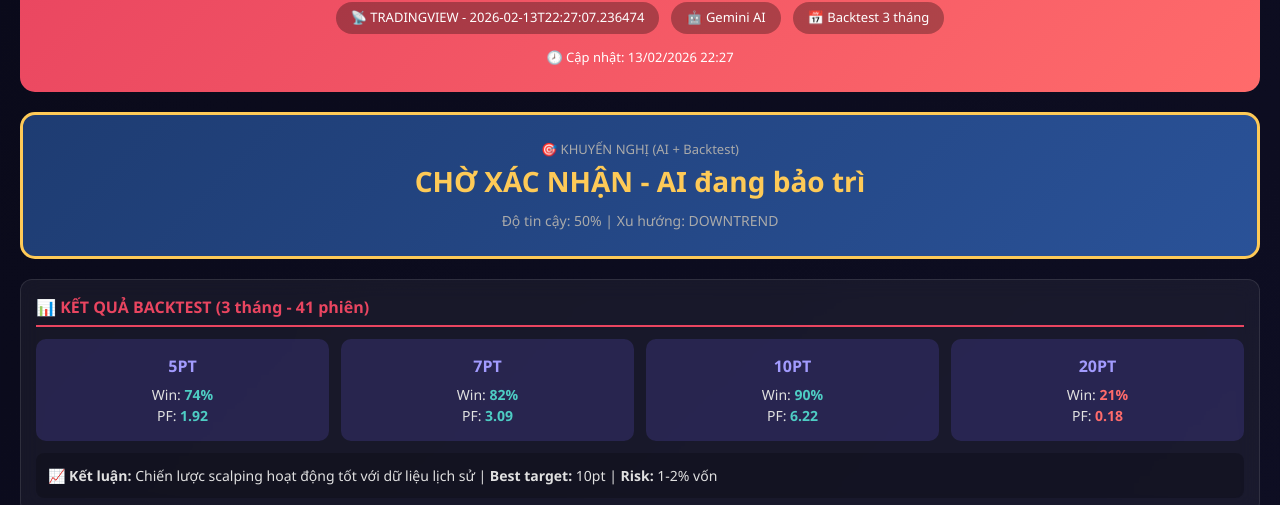
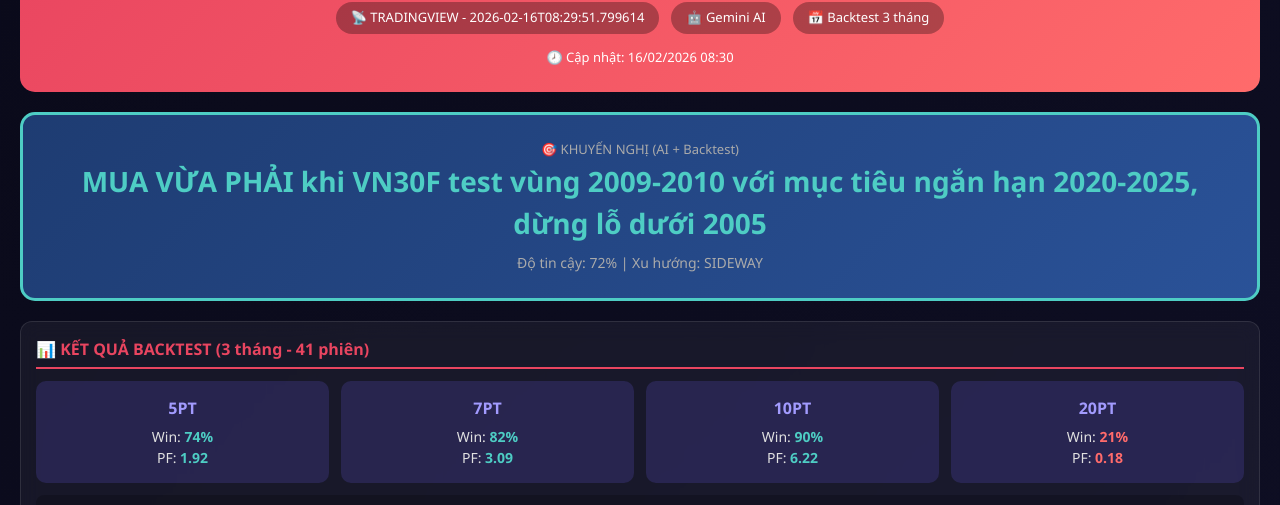
Before and after one commit to quangnvibc58-oss/phai-sinh-reports, a plain HTML site: page report.html in a window 1280 px wide. Shown: the part 97-602 px from the top of the page. Drawn offline with Linux system fonts and the light colour scheme.

Commit message:
📊 Update report: 2026-02-16 08:31

```diff
--- a/report.html
+++ b/report.html
@@ -2,7 +2,7 @@
 <html>
 <head>
     <meta charset="utf-8">
-    <title>Chiến lược Phái sinh - Quang | 13/02/2026</title>
+    <title>Chiến lược Phái sinh - Quang | 16/02/2026</title>
     <style>
         * { margin: 0; padding: 0; box-sizing: border-box; }
         body {
@@ -62,13 +62,13 @@
 
         .action-box {
             background: linear-gradient(135deg, #1e3c72 0%, #2a5298 100%);
-            border: 3px solid #feca57;
+            border: 3px solid #4ecdc4;
             border-radius: 15px;
             padding: 25px;
             margin-bottom: 20px;
             text-align: center;
         }
-        .action-title { font-size: 28px; font-weight: bold; color: #feca57; } /* Increased from 24px */
+        .action-title { font-size: 28px; font-weight: bold; color: #4ecdc4; } /* Increased from 24px */
         .confidence { font-size: 14px; color: #aaa; margin-top: 8px; } /* Increased from 12px */
 
         .signal {
@@ -250,20 +250,20 @@
         <div class="header">
             <h1>📊 CHIẾN LƯỢC PHÁI SINH - QUANG</h1>
             <div>
-                <span class="data-badge">📡 TRADINGVIEW - 2026-02-13T22:27:07.236474</span>
+                <span class="data-badge">📡 TRADINGVIEW - 2026-02-16T08:29:51.799614</span>
                 <span class="ai-badge">🤖 Gemini AI</span>
                 <span class="ai-badge">📅 Backtest 3 tháng</span>
             </div>
             <div style="margin-top: 10px; font-size: 13px;">
-                🕗 Cập nhật: 13/02/2026 22:27
+                🕗 Cập nhật: 16/02/2026 08:30
             </div>
         </div>
 
         <!-- Action Recommendation -->
         <div class="action-box">
             <div style="font-size: 13px; color: #aaa;">🎯 KHUYẾN NGHỊ (AI + Backtest)</div>
-            <div class="action-title">CHỜ XÁC NHẬN - AI đang bảo trì</div>
-            <div class="confidence">Độ tin cậy: 50% | Xu hướng: DOWNTREND</div>
+            <div class="action-title">MUA VỪA PHẢI khi VN30F test vùng 2009-2010 với mục tiêu ngắn hạn 2020-2025, dừng lỗ dưới 2005</div>
+            <div class="confidence">Độ tin cậy: 72% | Xu hướng: SIDEWAY</div>
         </div>
 
         <!-- Backtest Results -->
@@ -307,7 +307,7 @@
                     -10.5 (-0.52%)
                 </div>
                 <div style="margin-top: 8px;">
-                    <span class="signal signal-sell">DOWNTREND</span>
+                    <span class="signal signal-neutral">SIDEWAY</span>
                 </div>
             </div>
 
@@ -742,7 +742,7 @@
             <div style="background: rgba(0,0,0,0.2); padding: 10px; border-radius: 8px; margin-bottom: 15px; font-size: 12px;">
                 <div style="display: flex; flex-wrap: wrap; gap: 15px;">
                     <span>📡 <b>Nguồn:</b> Local Database (Cached)</span>
-                    <span>📅 <b>Ngày dữ liệu:</b> 2026-02-13</span>
+                    <span>📅 <b>Ngày dữ liệu:</b> 2026-02-16</span>
                     <span>🕐 <b>Cập nhật:</b> N/A</span>
                     <span>💹 <b>Đơn vị:</b> Tỷ VND</span>
                 </div>
@@ -935,7 +935,7 @@
             <h2>👁️ CỔ PHIẾU ĐÁNG CHÚ Ý (VN30 - 30 mã)</h2>
             <div style="background: rgba(0,0,0,0.2); padding: 10px; border-radius: 8px; margin-bottom: 15px; font-size: 12px;">
                 <span>📡 <b>Nguồn:</b> TradingView (Real-time)</span> |
-                <span>📅 <b>Cập nhật:</b> 2026-02-13T22:27:07.236474</span> |
+                <span>📅 <b>Cập nhật:</b> 2026-02-16T08:29:51.799614</span> |
                 <span>💡 <b>Hướng dẫn:</b> Cuộn xuống để xem tất cả • Click vào mỗi CP để xem chi tiết</span>
             </div>
             <div style="max-height: 800px; overflow-y: auto; padding-right: 5px; scrollbar-width: thin; scrollbar-color: #4ecdc4 rgba(0,0,0,0.3);">
@@ -1004,7 +1004,7 @@
                             <div style="font-size: 13px;">Đang phân tích...</div>
                         </div>
 
-                        <div style="font-size: 10px; color: #666; margin-top: 8px; text-align: right;">📡 TradingView - 2026-02-13T22:27:07.236474</div>
+                        <div style="font-size: 10px; color: #666; margin-top: 8px; text-align: right;">📡 TradingView - 2026-02-16T08:29:51.799614</div>
                     </div>
                 </div>
                 <div class="stock-card-expandable" style="border-color: #ff6b6b">
@@ -1071,7 +1071,7 @@
                             <div style="font-size: 13px;">Đang phân tích...</div>
                         </div>
 
-                        <div style="font-size: 10px; color: #666; margin-top: 8px; text-align: right;">📡 TradingView - 2026-02-13T22:27:07.236474</div>
+                        <div style="font-size: 10px; color: #666; margin-top: 8px; text-align: right;">📡 TradingView - 2026-02-16T08:29:51.799614</div>
                     </div>
                 </div>
                 <div class="stock-card-expandable" style="border-color: #4ecdc4">
@@ -1138,7 +1138,7 @@
                             <div style="font-size: 13px;">Đang phân tích...</div>
                         </div>
 
-                        <div style="font-size: 10px; color: #666; margin-top: 8px; text-align: right;">📡 TradingView - 2026-02-13T22:27:07.236474</div>
+                        <div style="font-size: 10px; color: #666; margin-top: 8px; text-align: right;">📡 TradingView - 2026-02-16T08:29:51.799614</div>
                     </div>
                 </div>
                 <div class="stock-card-expandable" style="border-color: #4ecdc4">
@@ -1205,7 +1205,7 @@
                             <div style="font-size: 13px;">Đang phân tích...</div>
                         </div>
 
-                        <div style="font-size: 10px; color: #666; margin-top: 8px; text-align: right;">📡 TradingView - 2026-02-13T22:27:07.236474</div>
+                        <div style="font-size: 10px; color: #666; margin-top: 8px; text-align: right;">📡 TradingView - 2026-02-16T08:29:51.799614</div>
                     </div>
                 </div>
                 <div class="stock-card-expandable" style="border-color: #ff6b6b">
@@ -1272,7 +1272,7 @@
                             <div style="font-size: 13px;">Đang phân tích...</div>
                         </div>
 
-                        <div style="font-size: 10px; color: #666; margin-top: 8px; text-align: right;">📡 TradingView - 2026-02-13T22:27:07.236474</div>
+                        <div style="font-size: 10px; color: #666; margin-top: 8px; text-align: right;">📡 TradingView - 2026-02-16T08:29:51.799614</div>
                     </div>
                 </div>
                 <div class="stock-card-expandable" style="border-color: #4ecdc4">
@@ -1339,7 +1339,7 @@
                             <div style="font-size: 13px;">Đang phân tích...</div>
                         </div>
 
-                        <div style="font-size: 10px; color: #666; margin-top: 8px; text-align: right;">📡 TradingView - 2026-02-13T22:27:07.236474</div>
+                        <div style="font-size: 10px; color: #666; margin-top: 8px; text-align: right;">📡 TradingView - 2026-02-16T08:29:51.799614</div>
                     </div>
                 </div>
                 <div class="stock-card-expandable" style="border-color: #4ecdc4">
@@ -1406,7 +1406,7 @@
                             <div style="font-size: 13px;">Đang phân tích...</div>
                         </div>
 
-                        <div style="font-size: 10px; color: #666; margin-top: 8px; text-align: right;">📡 TradingView - 2026-02-13T22:27:07.236474</div>
+                        <div style="font-size: 10px; color: #666; margin-top: 8px; text-align: right;">📡 TradingView - 2026-02-16T08:29:51.799614</div>
                     </div>
                 </div>
                 <div class="stock-card-expandable" style="border-color: #4ecdc4">
@@ -1473,7 +1473,7 @@
                             <div style="font-size: 13px;">Đang phân tích...</div>
                         </div>
 
-                        <div style="font-size: 10px; color: #666; margin-top: 8px; text-align: right;">📡 TradingView - 2026-02-13T22:27:07.236474</div>
+                        <div style="font-size: 10px; color: #666; margin-top: 8px; text-align: right;">📡 TradingView - 2026-02-16T08:29:51.799614</div>
                     </div>
                 </div>
                 <div class="stock-card-expandable" style="border-color: #4ecdc4">
@@ -1540,7 +1540,7 @@
                             <div style="font-size: 13px;">Đang phân tích...</div>
                         </div>
 
-                        <div style="font-size: 10px; color: #666; margin-top: 8px; text-align: right;">📡 TradingView - 2026-02-13T22:27:07.236474</div>
+                        <div style="font-size: 10px; color: #666; margin-top: 8px; text-align: right;">📡 TradingView - 2026-02-16T08:29:51.799614</div>
                     </div>
                 </div>
                 <div class="stock-card-expandable" style="border-color: #4ecdc4">
@@ -1607,7 +1607,7 @@
                             <div style="font-size: 13px;">Đang phân tích...</div>
                         </div>
 
-                        <div style="font-size: 10px; color: #666; margin-top: 8px; text-align: right;">📡 TradingView - 2026-02-13T22:27:07.236474</div>
+                        <div style="font-size: 10px; color: #666; margin-top: 8px; text-align: right;">📡 TradingView - 2026-02-16T08:29:51.799614</div>
                     </div>
                 </div>
                 <div class="stock-card-expandable" style="border-color: #4ecdc4">
@@ -1674,7 +1674,7 @@
                             <div style="font-size: 13px;">Đang phân tích...</div>
                         </div>
 
-                        <div style="font-size: 10px; color: #666; margin-top: 8px; text-align: right;">📡 TradingView - 2026-02-13T22:27:07.236474</div>
+                        <div style="font-size: 10px; color: #666; margin-top: 8px; text-align: right;">📡 TradingView - 2026-02-16T08:29:51.799614</div>
                     </div>
                 </div>
                 <div class="stock-card-expandable" style="border-color: #ff6b6b">
@@ -1741,7 +1741,7 @@
                             <div style="font-size: 13px;">Đang phân tích...</div>
                         </div>
 
-                        <div style="font-size: 10px; color: #666; margin-top: 8px; text-align: right;">📡 TradingView - 2026-02-13T22:27:07.236474</div>
+                        <div style="font-size: 10px; color: #666; margin-top: 8px; text-align: right;">📡 TradingView - 2026-02-16T08:29:51.799614</div>
                     </div>
                 </div>
                 <div class="stock-card-expandable" style="border-color: #ff6b6b">
@@ -1808,7 +1808,7 @@
                             <div style="font-size: 13px;">Đang phân tích...</div>
                         </div>
 
-                        <div style="font-size: 10px; color: #666; margin-top: 8px; text-align: right;">📡 TradingView - 2026-02-13T22:27:07.236474</div>
+                        <div style="font-size: 10px; color: #666; margin-top: 8px; text-align: right;">📡 TradingView - 2026-02-16T08:29:51.799614</div>
                     </div>
                 </div>
                 <div class="stock-card-expandable" style="border-color: #ff6b6b">
@@ -1875,7 +1875,7 @@
                             <div style="font-size: 13px;">Đang phân tích...</div>
                         </div>
 
-                        <div style="font-size: 10px; color: #666; margin-top: 8px; text-align: right;">📡 TradingView - 2026-02-13T22:27:07.236474</div>
+                        <div style="font-size: 10px; color: #666; margin-top: 8px; text-align: right;">📡 TradingView - 2026-02-16T08:29:51.799614</div>
                     </div>
                 </div>
                 <div class="stock-card-expandable" style="border-color: #ff6b6b">
@@ -1942,7 +1942,7 @@
                             <div style="font-size: 13px;">Đang phân tích...</div>
                         </div>
 
-                        <div style="font-size: 10px; color: #666; margin-top: 8px; text-align: right;">📡 TradingView - 2026-02-13T22:27:07.236474</div>
+                        <div style="font-size: 10px; color: #666; margin-top: 8px; text-align: right;">📡 TradingView - 2026-02-16T08:29:51.799614</div>
                     </div>
                 </div>
                 <div class="stock-card-expandable" style="border-color: #4ecdc4">
@@ -2009,7 +2009,7 @@
                             <div style="font-size: 13px;">Đang phân tích...</div>
                         </div>
 
-                        <div style="font-size: 10px; color: #666; margin-top: 8px; text-align: right;">📡 TradingView - 2026-02-13T22:27:07.236474</div>
+                        <div style="font-size: 10px; color: #666; margin-top: 8px; text-align: right;">📡 TradingView - 2026-02-16T08:29:51.799614</div>
                     </div>
                 </div>
                 <div class="stock-card-expandable" style="border-color: #4ecdc4">
@@ -2076,7 +2076,7 @@
                             <div style="font-size: 13px;">Đang phân tích...</div>
                         </div>
 
-                        <div style="font-size: 10px; color: #666; margin-top: 8px; text-align: right;">📡 TradingView - 2026-02-13T22:27:07.236474</div>
+                        <div style="font-size: 10px; color: #666; margin-top: 8px; text-align: right;">📡 TradingView - 2026-02-16T08:29:51.799614</div>
                     </div>
                 </div>
                 <div class="stock-card-expandable" style="border-color: #4ecdc4">
@@ -2143,7 +2143,7 @@
                             <div style="font-size: 13px;">Đang phân tích...</div>
                         </div>
 
-                        <div style="font-size: 10px; color: #666; margin-top: 8px; text-align: right;">📡 TradingView - 2026-02-13T22:27:07.236474</div>
+                        <div style="font-size: 10px; color: #666; margin-top: 8px; text-align: right;">📡 TradingView - 2026-02-16T08:29:51.799614</div>
                     </div>
                 </div>
                 <div class="stock-card-expandable" style="border-color: #ff6b6b">
@@ -2210,7 +2210,7 @@
                             <div style="font-size: 13px;">Đang phân tích...</div>
                         </div>
 
-                        <div style="font-size: 10px; color: #666; margin-top: 8px; text-align: right;">📡 TradingView - 2026-02-13T22:27:07.236474</div>
+                        <div style="font-size: 10px; color: #666; margin-top: 8px; text-align: right;">📡 TradingView - 2026-02-16T08:29:51.799614</div>
                     </div>
                 </div>
                 <div class="stock-card-expandable" style="border-color: #4ecdc4">
@@ -2277,7 +2277,7 @@
                             <div style="font-size: 13px;">Đang phân tích...</div>
                         </div>
 
-                        <div style="font-size: 10px; color: #666; margin-top: 8px; text-align: right;">📡 TradingView - 2026-02-13T22:27:07.236474</div>
+                        <div style="font-size: 10px; color: #666; margin-top: 8px; text-align: right;">📡 TradingView - 2026-02-16T08:29:51.799614</div>
                     </div>
                 </div>
                 <div class="stock-card-expandable" style="border-color: #4ecdc4">
@@ -2344,7 +2344,7 @@
                             <div style="font-size: 13px;">Đang phân tích...</div>
                         </div>
 
-                        <div style="font-size: 10px; color: #666; margin-top: 8px; text-align: right;">📡 TradingView - 2026-02-13T22:27:07.236474</div>
+                        <div style="font-size: 10px; color: #666; margin-top: 8px; text-align: right;">📡 TradingView - 2026-02-16T08:29:51.799614</div>
                     </div>
                 </div>
                 <div class="stock-card-expandable" style="border-color: #4ecdc4">
@@ -2411,7 +2411,7 @@
                             <div style="font-size: 13px;">Đang phân tích...</div>
                         </div>
 
-                        <div style="font-size: 10px; color: #666; margin-top: 8px; text-align: right;">📡 TradingView - 2026-02-13T22:27:07.236474</div>
+                        <div style="font-size: 10px; color: #666; margin-top: 8px; text-align: right;">📡 TradingView - 2026-02-16T08:29:51.799614</div>
                     </div>
                 </div>
                 <div class="stock-card-expandable" style="border-color: #4ecdc4">
@@ -2478,7 +2478,7 @@
                             <div style="font-size: 13px;">Đang phân tích...</div>
                         </div>
 
-                        <div style="font-size: 10px; color: #666; margin-top: 8px; text-align: right;">📡 TradingView - 2026-02-13T22:27:07.236474</div>
+                        <div style="font-size: 10px; color: #666; margin-top: 8px; text-align: right;">📡 TradingView - 2026-02-16T08:29:51.799614</div>
                     </div>
                 </div>
                 <div class="stock-card-expandable" style="border-color: #4ecdc4">
@@ -2545,7 +2545,7 @@
                             <div style="font-size: 13px;">Đang phân tích...</div>
                         </div>
 
-                        <div style="font-size: 10px; color: #666; margin-top: 8px; text-align: right;">📡 TradingView - 2026-02-13T22:27:07.236474</div>
+                        <div style="font-size: 10px; color: #666; margin-top: 8px; text-align: right;">📡 TradingView - 2026-02-16T08:29:51.799614</div>
                     </div>
                 </div>
                 <div class="stock-card-expandable" style="border-color: #4ecdc4">
@@ -2612,7 +2612,7 @@
                             <div style="font-size: 13px;">Đang phân tích...</div>
                         </div>
 
-                        <div style="font-size: 10px; color: #666; margin-top: 8px; text-align: right;">📡 TradingView - 2026-02-13T22:27:07.236474</div>
+                        <div style="font-size: 10px; color: #666; margin-top: 8px; text-align: right;">📡 TradingView - 2026-02-16T08:29:51.799614</div>
                     </div>
                 </div>
                 <div class="stock-card-expandable" style="border-color: #4ecdc4">
@@ -2679,7 +2679,7 @@
                             <div style="font-size: 13px;">Đang phân tích...</div>
                         </div>
 
-                        <div style="font-size: 10px; color: #666; margin-top: 8px; text-align: right;">📡 TradingView - 2026-02-13T22:27:07.236474</div>
+                        <div style="font-size: 10px; color: #666; margin-top: 8px; text-align: right;">📡 TradingView - 2026-02-16T08:29:51.799614</div>
                     </div>
                 </div>
                 <div class="stock-card-expandable" style="border-color: #4ecdc4">
@@ -2746,7 +2746,7 @@
                             <div style="font-size: 13px;">Đang phân tích...</div>
                         </div>
 
-                        <div style="font-size: 10px; color: #666; margin-top: 8px; text-align: right;">📡 TradingView - 2026-02-13T22:27:07.236474</div>
+                        <div style="font-size: 10px; color: #666; margin-top: 8px; text-align: right;">📡 TradingView - 2026-02-16T08:29:51.799614</div>
                     </div>
                 </div>
                 <div class="stock-card-expandable" style="border-color: #4ecdc4">
@@ -2813,7 +2813,7 @@
                             <div style="font-size: 13px;">Đang phân tích...</div>
                         </div>
 
-                        <div style="font-size: 10px; color: #666; margin-top: 8px; text-align: right;">📡 TradingView - 2026-02-13T22:27:07.236474</div>
+                        <div style="font-size: 10px; color: #666; margin-top: 8px; text-align: right;">📡 TradingView - 2026-02-16T08:29:51.799614</div>
                     </div>
                 </div>
                 <div class="stock-card-expandable" style="border-color: #ff6b6b">
@@ -2880,7 +2880,7 @@
                             <div style="font-size: 13px;">Đang phân tích...</div>
                         </div>
 
-                        <div style="font-size: 10px; color: #666; margin-top: 8px; text-align: right;">📡 TradingView - 2026-02-13T22:27:07.236474</div>
+                        <div style="font-size: 10px; color: #666; margin-top: 8px; text-align: right;">📡 TradingView - 2026-02-16T08:29:51.799614</div>
                     </div>
                 </div>
                 <div class="stock-card-expandable" style="border-color: #ff6b6b">
@@ -2947,7 +2947,7 @@
                             <div style="font-size: 13px;">Đang phân tích...</div>
                         </div>
 
-                        <div style="font-size: 10px; color: #666; margin-top: 8px; text-align: right;">📡 TradingView - 2026-02-13T22:27:07.236474</div>
+                        <div style="font-size: 10px; color: #666; margin-top: 8px; text-align: right;">📡 TradingView - 2026-02-16T08:29:51.799614</div>
                     </div>
                 </div>
             </div>
@@ -2983,12 +2983,36 @@
         <div class="card">
             <h2>🌍 SỰ KIỆN THẾ GIỚI</h2>
             <div style="display: flex; gap: 10px; padding: 10px; margin: 6px 0; background: rgba(0,0,0,0.2); border-radius: 8px; font-size: 14px;">
-                <div style="color: #888; min-width: 50px;">13/02</div>
+                <div style="color: #888; min-width: 50px;">16/02/2026</div>
                 <div style="flex: 1;">
-                    <b>Đang cập nhật...</b>
-                    <div style="color: #888; font-size: 12px;">AI đang bảo trì</div>
+                    <b>Bị Ấn Độ vượt GDP, Nhật Bản lại bị nền kinh tế 2,7 nghìn tỷ USD giành vị trí nước xuất khẩu lớn thứ 4 thế giới sau cả thập kỷ</b>
+                    <div style="color: #888; font-size: 12px;">Quốc gia này đã đạt được một cột mốc mà ít ai dự đoán được cách đây một thập kỷ.</div>
                 </div>
                 <span class="signal signal-neutral">TRUNG LẬP</span>
+            </div>
+            <div style="display: flex; gap: 10px; padding: 10px; margin: 6px 0; background: rgba(0,0,0,0.2); border-radius: 8px; font-size: 14px;">
+                <div style="color: #888; min-width: 50px;">16/02/2026</div>
+                <div style="flex: 1;">
+                    <b>Nga đón tin buồn từ 11 triệu người nhưng lập tức thấy 'cứu tinh'</b>
+                    <div style="color: #888; font-size: 12px;">Nga đang cần gấp hàng triệu lao động và hiện đang tìm thấy nguồn cung dồi dào từ các nước châu Á.</div>
+                </div>
+                <span class="signal signal-neutral">TRUNG LẬP</span>
+            </div>
+            <div style="display: flex; gap: 10px; padding: 10px; margin: 6px 0; background: rgba(0,0,0,0.2); border-radius: 8px; font-size: 14px;">
+                <div style="color: #888; min-width: 50px;">16/02/2026</div>
+                <div style="flex: 1;">
+                    <b>Bẻ gãy lệnh trừng phạt của phương Tây, Nga thu về 15 tỷ USD nhờ bán hàng đặc biệt cho hơn 30 nước, chất lượng thậm chí còn vượt hàng Mỹ</b>
+                    <div style="color: #888; font-size: 12px;">Nga hiện đứng thứ 3 thế giới về xuất khẩu mặt hàng này, sau Mỹ và Pháp.</div>
+                </div>
+                <span class="signal signal-neutral">TRUNG LẬP</span>
+            </div>
+            <div style="display: flex; gap: 10px; padding: 10px; margin: 6px 0; background: rgba(0,0,0,0.2); border-radius: 8px; font-size: 14px;">
+                <div style="color: #888; min-width: 50px;">16/02/2026</div>
+                <div style="flex: 1;">
+                    <b>Việt Nam xác lập thành công với công nghệ vũ khí "ít nước làm chủ được" - Một ngôi sao lớn vừa chốt thỏa thuận</b>
+                    <div style="color: #888; font-size: 12px;">Việt Nam xác lập thành công với công nghệ vũ khí "ít nước làm chủ được" - Một ngôi sao lớn vừa chốt thỏa thuận</div>
+                </div>
+                <span class="signal signal-positive">TÍCH CỰC</span>
             </div>
         </div>
 
```
Also changed, not shown: last_updated.txt.
